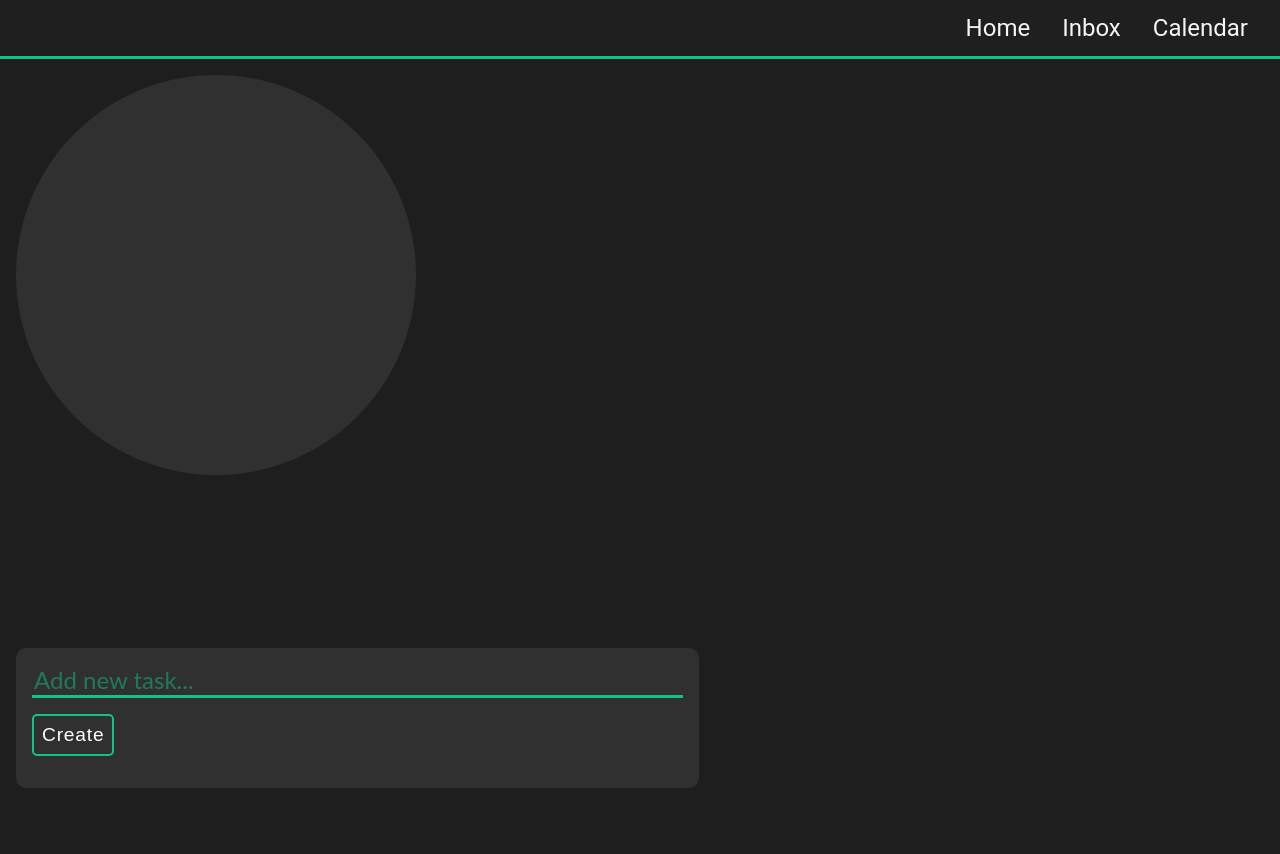
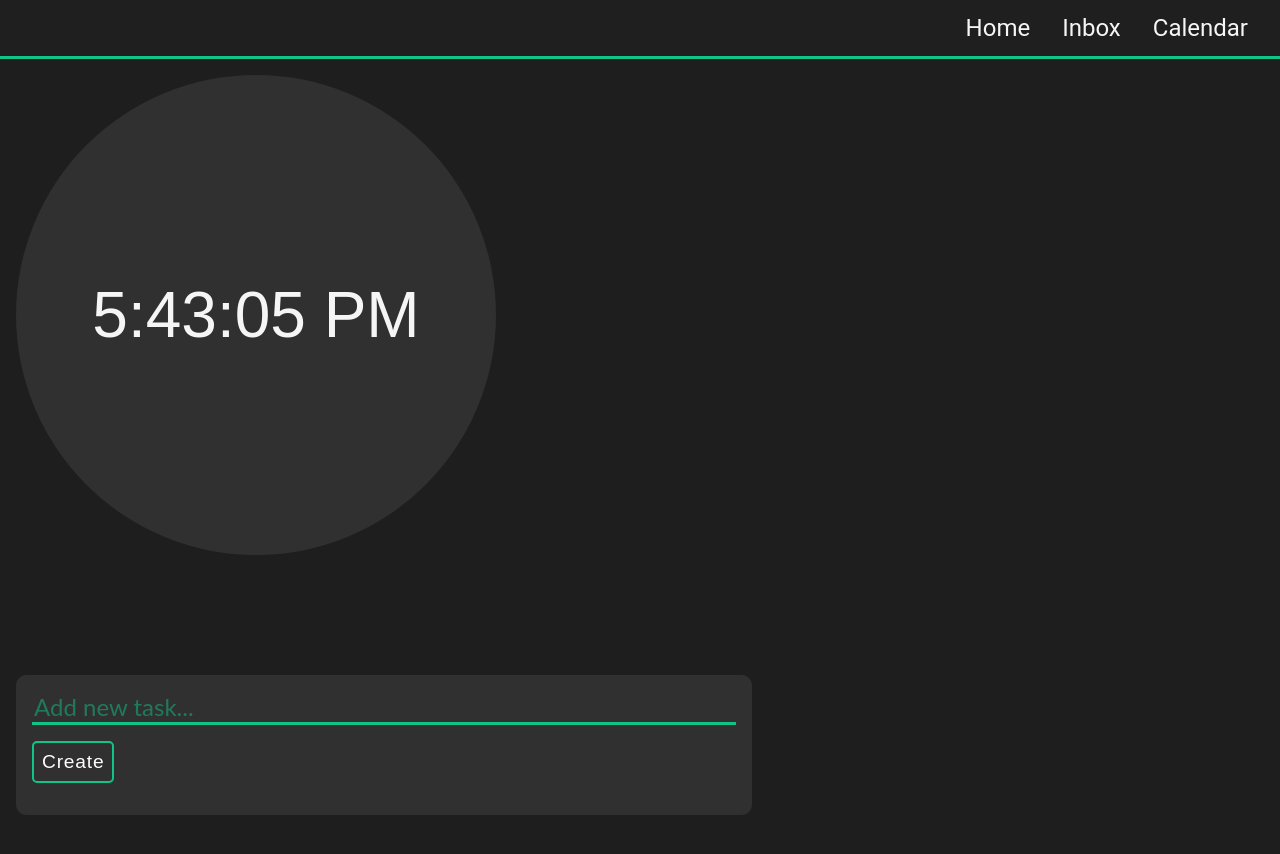
Before and after one commit to Clash2453/Dashboard, a Vue app: page / in a window 1280 px wide. Shown: the top 854 px of the page. Built offline with nearby package versions, Linux system fonts and the light colour scheme.

Commit message:
Make the clock component functional

```diff
--- a/src/components/ClockComponent.vue
+++ b/src/components/ClockComponent.vue
@@ -1,12 +1,41 @@
 <template>
-  <div class="container"></div>
+  <div class="container">
+    <h1 class="time">{{ displayedTime }}</h1>
+  </div>
 </template>
 
 <style scoped>
 .container {
-  width: 25rem;
-  height: 25rem;
+  width: 30rem;
+  height: 30rem;
   border-radius: 50%;
   background-color: var(--gray);
+  display: flex;
+  align-items: center;
+  justify-content: center;
+}
+.time {
+  color: whitesmoke;
+  font-size: 4rem;
+  font-family: "Robot", sans-serif;
 }
 </style>
+<script>
+export default {
+  data: function () {
+    return {
+      displayedTime: "",
+    };
+  },
+  methods: {
+    updateTime() {
+      setTimeout(this.updateTime, 1000);
+      let time = new Date();
+      this.displayedTime = time.toLocaleTimeString();
+    },
+  },
+  mounted() {
+    this.updateTime();
+  },
+};
+</script>
```
